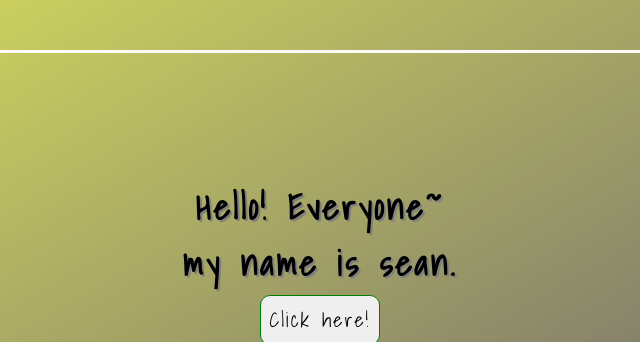
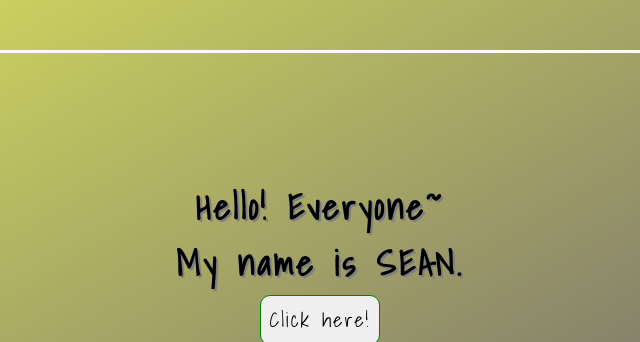
Before and after one commit to sean2337/sean2337.github.io, a plain HTML site: page index.html in a window 1280 px wide. Shown: the top 342 px of the page, 320-960 px from the left. Drawn offline with Linux system fonts and the light colour scheme; a web font is replaced by a local one.

Commit message:
edit0502

```diff
--- a/index.html
+++ b/index.html
@@ -12,7 +12,7 @@
   <div class= "headerr">
     <div id="content1">
     <h3 class="title">Hello! Everyone~<br>
-    my name is sean.</h3>
+    My name is SEAN.</h3>
     <h1><button onclick="location.href='choose.html'">Click here!</button ></h1>
       <div id="char">
         <img src="images/background.jpeg.png" alt="char" width="200px" align="left">
```
